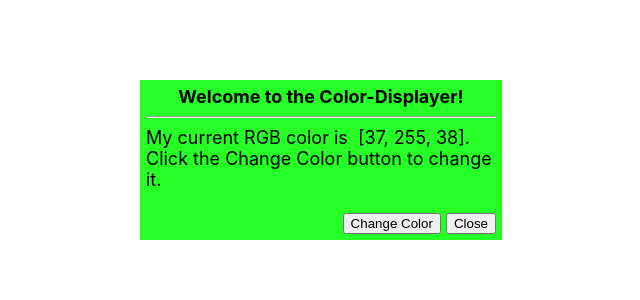
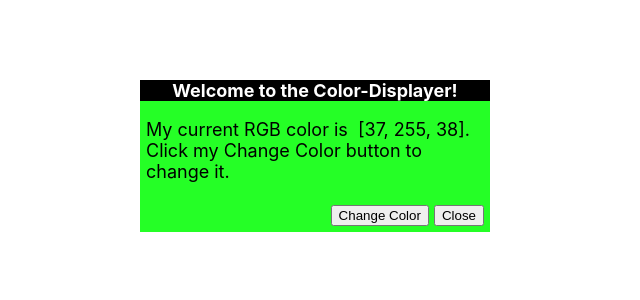
Before and after one commit to drjlevi6/react-color-button, a React (Create React App) app: page / in a window 1280 px wide. Shown: the top 300 px of the page, without its empty margins (116-756 px from the left). Built offline with nearby package versions, Linux system fonts and the light colour scheme.

Commit message:
Update index.js, indix.css
Changed placement and colors of several elements.

```diff
--- a/src/index.css
+++ b/src/index.css
@@ -21,9 +21,11 @@ code {
   margin: auto;
 }
 
-.welcome-row {
+.welcome-header {
   text-align: center;
   font-weight: 700;
+  background-color: black;
+  color: white;
 }
 
 .goodbye {
@@ -41,9 +43,14 @@ code {
   text-align: left;
   font-size: large;
   font-weight: 400;
-  padding: 6px;
+  padding: 0px 0px 6px 0px;
+}
+
+.contents-row {
+  padding-left: 6px;;
 }
 
 #buttonRow {
   text-align: right;
+  padding-right: 6px;
 }
--- a/src/index.js
+++ b/src/index.js
@@ -84,13 +84,15 @@ class App extends React.Component {
        <div className='goodbye' id='goodbyeDiv'
         fontSize='large'>Goodbye!</div>
       <Alert className='goodbye overlay' id='colorAlert'>
-        <Alert.Heading className='welcome-row'>
+        <Alert.Heading className='welcome-header'>
           Welcome to the Color-Displayer!
         </Alert.Heading>
-        <hr />
+        <p></p>
+        <Row className='contents-row'>
           My current RGB color is &nbsp;
           {this.getButtonRGBString()}.
-        Click the Change Color button to change it.
+        Click my Change Color button to change it.
+        </Row>
         <Row className='filler'>&nbsp;</Row>
         <Row id='buttonRow' xs={6}>
         <Button onClick={this.delayThenChangeRGB}>
```
